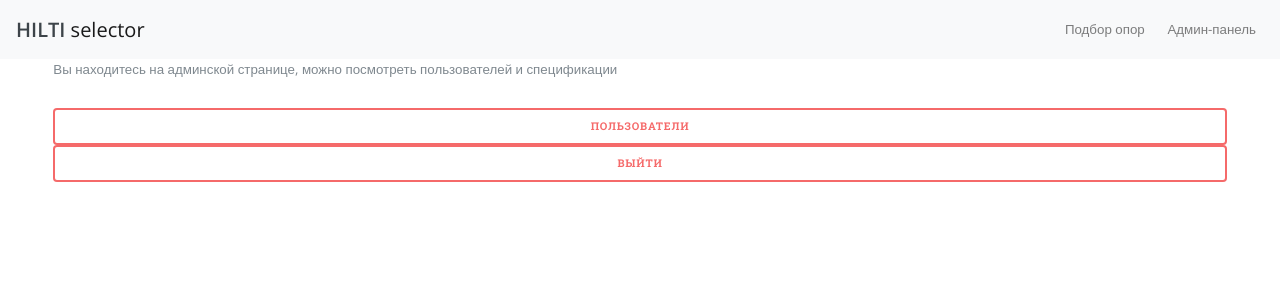
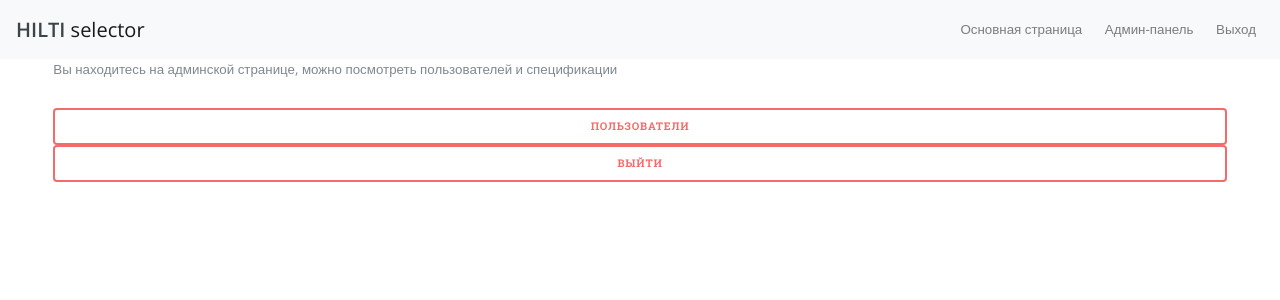
Before and after one commit to Kachali/hilti-supports, a Flask app: page /admin/ in a window 1280 px wide. Shown: the top 300 px of the page. Run offline with Flask 3, Linux system fonts and the light colour scheme; the visitor is signed in with stand-in values (Sample User, id 1); some libraries are stand-ins or nearby versions.

Commit message:
подредактировать навбар в админке

```diff
--- a/admin/templates/admin/base_admin.html
+++ b/admin/templates/admin/base_admin.html
@@ -14,14 +14,15 @@
 
         <!-- Main -->
             <div id="main">
+
                  <nav class="navbar navbar-expand-lg navbar-light bg-light">
 <!--      <a class="navbar-brand" href="/">Подбор опор HILTI</a>-->
                      <a href="{{ url_for('home') }}" class="navbar-brand"><strong>HILTI</strong> selector</a>
                       <div class="collapse navbar-collapse">
                         <ul class="navbar-nav ml-auto">
-                                <li class="nav-item"><a class="nav-link" href="{{ url_for('home') }}">Подбор опор</a></li>
+                                <li class="nav-item"><a class="nav-link" href="{{ url_for('home') }}">Основная страница</a></li>
                                 <li class="nav-item"><a class="nav-link" href="{{ url_for('admin_page.index') }}">Админ-панель</a></li>
-                            {% if logged_in == True: %}
+                            {% if logged_in %}
                                 <li class="nav-item"><a class="nav-link" href="{{ url_for('admin_page.logout') }}">Выход</a></li>
                             {% endif %}
                         </ul>
```
Also changed, not shown: admin/admin.py (+4 -4 lines).
